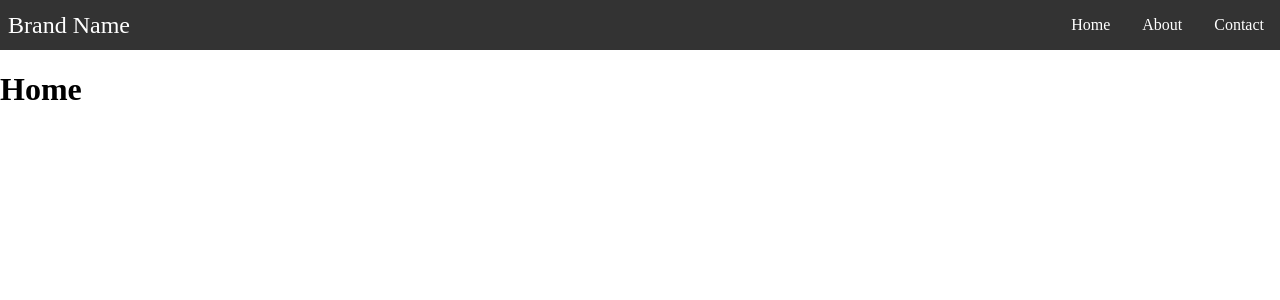
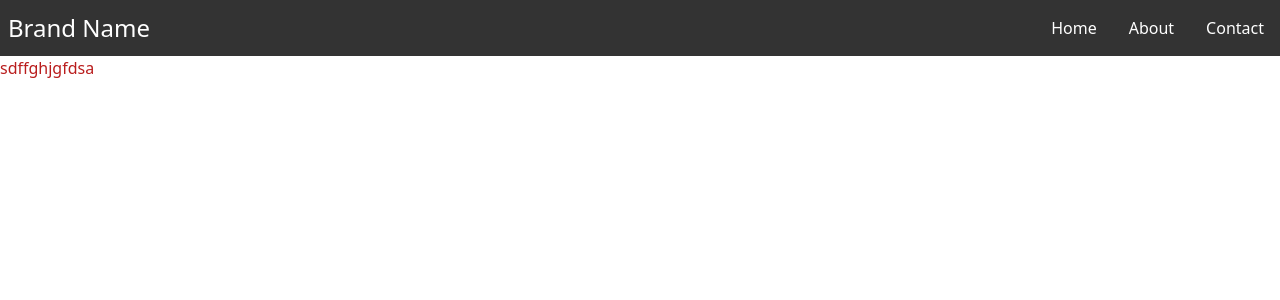
Before and after one commit to Ryan-Thrall/CodeCollab, a React (Create React App) app in the folder client/: page / in a window 1280 px wide. Shown: the top 300 px of the page. Built offline with nearby package versions, Linux system fonts and the light colour scheme; no server answers.

Commit message:
Imported Tailwind css

```diff
--- a/client/package.json
+++ b/client/package.json
@@ -3,8 +3,8 @@
   "version": "0.1.0",
   "private": true,
   "dependencies": {
+    "@auth0/auth0-react": "^2.2.1",
     "@babel/plugin-proposal-private-property-in-object": "^7.0.0",
-    "@auth0/auth0-react": "^2.2.1",
     "@testing-library/jest-dom": "^5.17.0",
     "@testing-library/react": "^13.4.0",
     "@testing-library/user-event": "^13.5.0",
@@ -38,5 +38,8 @@
       "last 1 firefox version",
       "last 1 safari version"
     ]
+  },
+  "devDependencies": {
+    "tailwindcss": "^3.3.3"
   }
 }
--- a/client/src/App.css
+++ b/client/src/App.css
@@ -1,6 +1,6 @@
-* {
-  box-sizing: border-box;
-}
+@tailwind base;
+@tailwind components;
+@tailwind utilities;
 
 body {
   margin: 0;
--- a/client/src/pages/Home.js
+++ b/client/src/pages/Home.js
@@ -2,8 +2,8 @@
 
 function Home() {
   return (
-    <div>
-      <h1>Home</h1>
+    <div className="text-red-700">
+      sdffghjgfdsa
     </div>
   )
 }
--- /dev/null
+++ b/client/tailwind.config.js
@@ -0,0 +1,10 @@
+/** @type {import('tailwindcss').Config} */
+module.exports = {
+  content: [
+    "./src/**/*.{js,jsx,ts,tsx}",
+  ],
+  theme: {
+    extend: {},
+  },
+  plugins: [],
+}
```
Also changed, not shown: 1 other file (tests, documents, lock files or other folders).
